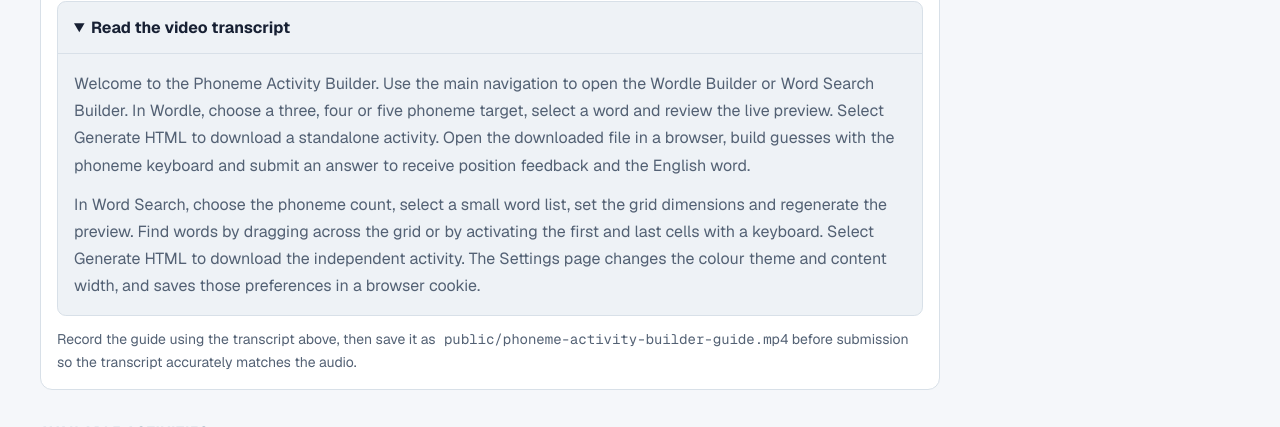
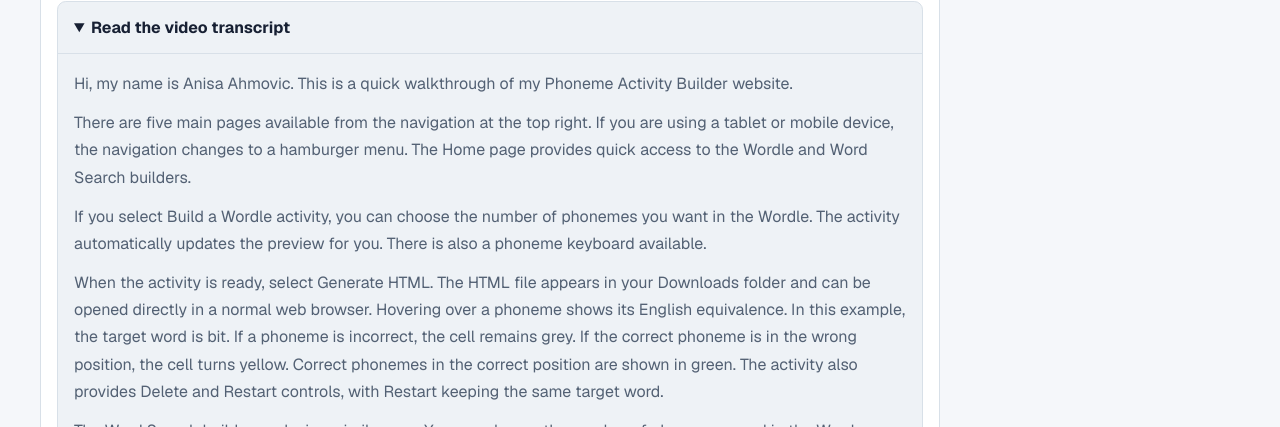
Before and after one commit to AnisaAhmovic/phoneme-activity-builder, a Next.js app: page /about in a window 1280 px wide. Both pictures are taken after a click on the heading "Read the video transcript". Shown: the part 1386-1813 px from the top of the page. Built offline with nearby package versions, Linux system fonts and the light colour scheme; no server answers.

Commit message:
Add About page website guide video

```diff
--- a/src/app/about/page.tsx
+++ b/src/app/about/page.tsx
@@ -74,31 +74,67 @@
             <summary>Read the video transcript</summary>
             <div>
               <p>
-                Welcome to the Phoneme Activity Builder. Use the main
-                navigation to open the Wordle Builder or Word Search Builder.
-                In Wordle, choose a three, four or five phoneme target, select a
-                word and review the live preview. Select Generate HTML to
-                download a standalone activity. Open the downloaded file in a
-                browser, build guesses with the phoneme keyboard and submit an
-                answer to receive position feedback and the English word.
+                Hi, my name is Anisa Ahmovic. This is a quick walkthrough of
+                my Phoneme Activity Builder website.
               </p>
+
               <p>
-                In Word Search, choose the phoneme count, select a small word
-                list, set the grid dimensions and regenerate the preview. Find
-                words by dragging across the grid or by activating the first
-                and last cells with a keyboard. Select Generate HTML to download
-                the independent activity. The Settings page changes the colour
-                theme and content width, and saves those preferences in a
-                browser cookie.
+                There are five main pages available from the navigation at the
+                top right. If you are using a tablet or mobile device, the
+                navigation changes to a hamburger menu. The Home page provides
+                quick access to the Wordle and Word Search builders.
+              </p>
+
+              <p>
+                If you select Build a Wordle activity, you can choose the
+                number of phonemes you want in the Wordle. The activity
+                automatically updates the preview for you. There is also a
+                phoneme keyboard available.
+              </p>
+
+              <p>
+                When the activity is ready, select Generate HTML. The HTML file
+                appears in your Downloads folder and can be opened directly in
+                a normal web browser. Hovering over a phoneme shows its English
+                equivalence. In this example, the target word is bit. If a
+                phoneme is incorrect, the cell remains grey. If the correct
+                phoneme is in the wrong position, the cell turns yellow.
+                Correct phonemes in the correct position are shown in green.
+                The activity also provides Delete and Restart controls, with
+                Restart keeping the same target word.
+              </p>
+
+              <p>
+                The Word Search builder works in a similar way. You can change
+                the number of phonemes used in the Word Search, and the
+                available words update automatically. You can also change the
+                number of rows and columns. For example, you can use a
+                six-row by six-column grid and select Regenerate Preview to
+                build a new puzzle. You can then generate the standalone HTML
+                file.
+              </p>
+
+              <p>
+                The preview includes a Show Answers option. To find a word, you
+                can select the first and last cells or drag across the word.
+                The word list is displayed underneath the grid.
+              </p>
+
+              <p>
+                The Word Search can also be used with the keyboard. You can use
+                Tab to navigate to the grid, the arrow keys to move between
+                cells, and Enter or Space to select the first and last cells of
+                a word.
+              </p>
+
+              <p>
+                Finally, the Settings page allows you to change between light
+                and dark mode and adjust the layout. These preferences are
+                saved, so they remain selected when you navigate away and
+                return to the website. Thank you for watching.
               </p>
             </div>
           </details>
-
-          <p className="form-help">
-            Record the guide using the transcript above, then save it as
-            <code> public/phoneme-activity-builder-guide.mp4</code> before
-            submission so the transcript accurately matches the audio.
-          </p>
         </div>
       </section>
 
```
Also changed, not shown: 2 other files (tests, documents, lock files or other folders).
